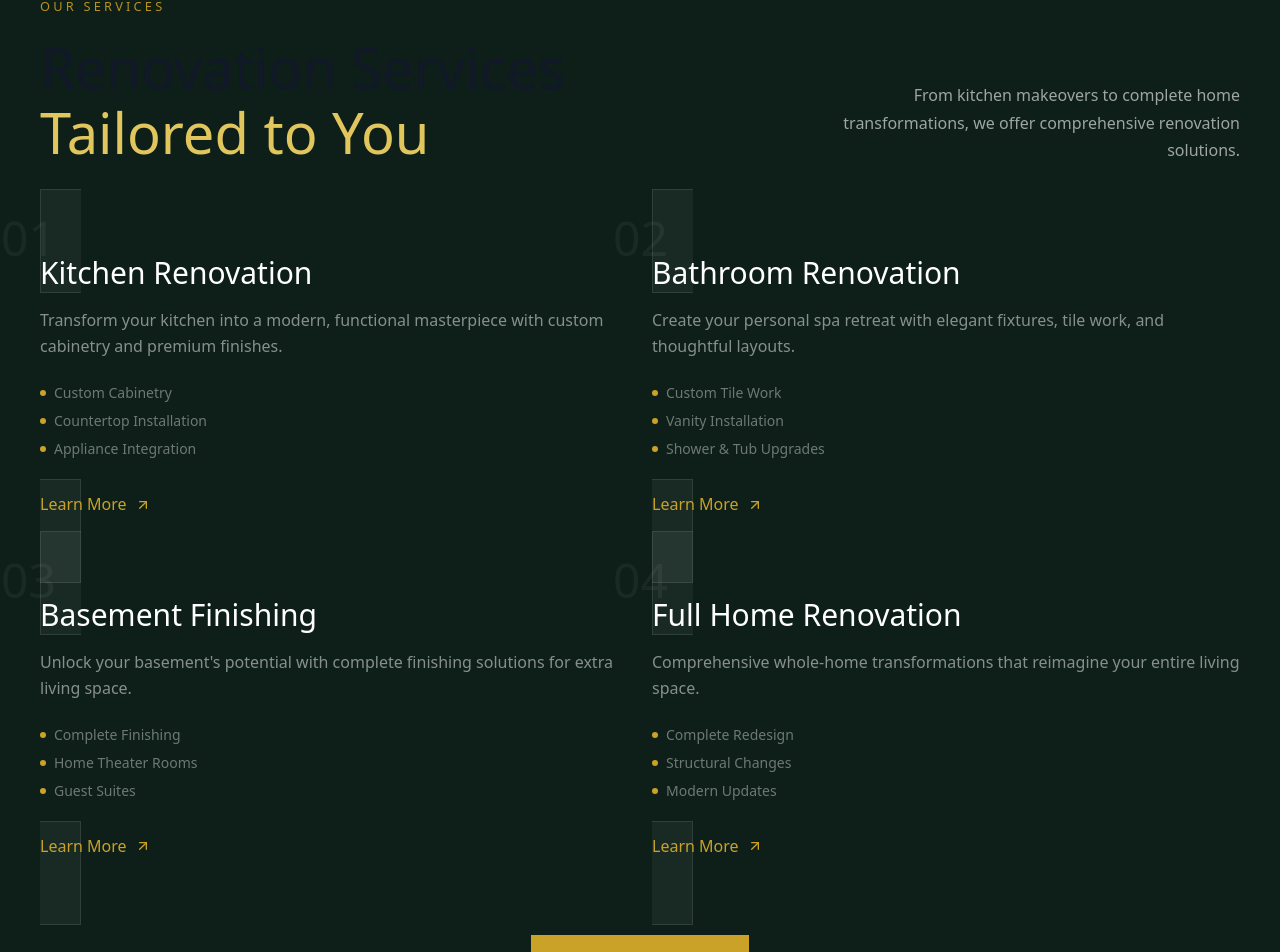
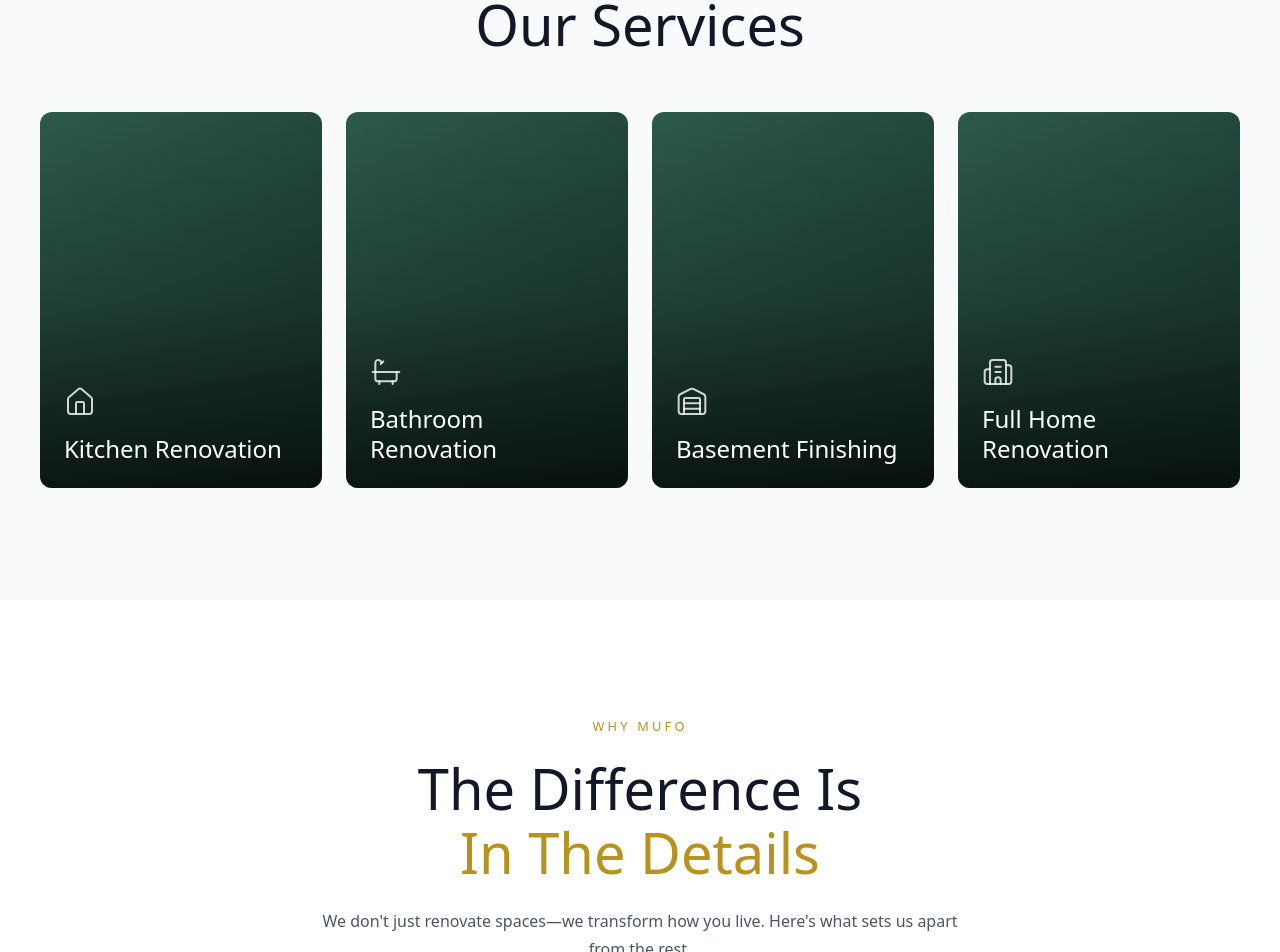
Before and after one commit to Mehriddin-bytes/Mufo, a Next.js app: page / in a window 1280 px wide. Shown: the part 920-1872 px from the top of the page. Built offline with nearby package versions, Linux system fonts and the light colour scheme.

Commit message:
update background colors in About, Services, and Why Choose Us sections

```diff
--- a/components/home/AboutSection.tsx
+++ b/components/home/AboutSection.tsx
@@ -10,7 +10,7 @@ const highlights = [
 
 export default function AboutSection() {
   return (
-    <section className="section-padding bg-[#FFFCF8]">
+    <section className="section-padding bg-gray-50">
       <div className="container-custom">
         <div className="grid lg:grid-cols-2 gap-16 lg:gap-24 items-center">
           {/* Image Side */}
--- a/components/home/ServicesSection.tsx
+++ b/components/home/ServicesSection.tsx
@@ -1,88 +1,64 @@
 import Link from 'next/link';
-import { ArrowUpRight } from 'lucide-react';
+import { Home, Bath, Warehouse, Building2 } from 'lucide-react';
 import { ScrollAnimation, StaggerAnimation } from '@/components/ui';
 import { services } from '@/lib/data/siteData';
 
+const iconMap = {
+  'kitchen-renovation': Home,
+  'bathroom-renovation': Bath,
+  'basement-finishing': Warehouse,
+  'full-home-renovation': Building2,
+};
+
 export default function ServicesSection() {
   return (
-    <section className="section-padding bg-brand-dark">
+    <section className="section-padding bg-gray-50">
       <div className="container-custom">
         {/* Section Header */}
-        <div className="flex flex-col lg:flex-row lg:items-end lg:justify-between gap-8 mb-16">
-          <ScrollAnimation direction="up">
-            <span className="section-label text-accent">Our Services</span>
-            <h2 className="section-heading mt-4 text-white">
-              Renovation Services
-              <br />
-              <span className="text-accent-light">Tailored to You</span>
-            </h2>
+        <ScrollAnimation direction="up" className="text-center mb-14">
+          <h2 className="section-heading">Our Services</h2>
         </ScrollAnimation>
-
-          <ScrollAnimation direction="up" delay={100}>
-            <p className="text-white/60 max-w-md lg:text-right">
-              From kitchen makeovers to complete home transformations,
-              we offer comprehensive renovation solutions.
-            </p>
-          </ScrollAnimation>
-        </div>
 
         {/* Services Grid */}
         <StaggerAnimation
           direction="up"
           staggerDelay={100}
-          className="grid md:grid-cols-2 gap-6"
+          className="grid md:grid-cols-2 lg:grid-cols-4 gap-6"
         >
-          {services.map((service, index) => (
+          {services.map((service) => {
+            const Icon = iconMap[service.slug as keyof typeof iconMap] || Home;
+
+            return (
               <Link
                 key={service.id}
                 href={`/services/${service.slug}`}
-              className="group relative bg-white/5 border border-white/10 p-8 lg:p-10 hover:bg-white/10 hover:border-accent/30 transition-all duration-300"
+                className="group relative block aspect-[3/4] rounded-xl overflow-hidden"
               >
-              {/* Number */}
-              <span className="absolute top-6 right-6 font-display text-5xl text-white/5 group-hover:text-accent/20 transition-colors">
-                0{index + 1}
-              </span>
+                {/* Background Image Placeholder */}
+                <div className="absolute inset-0 bg-gradient-to-br from-brand-light to-brand group-hover:scale-105 transition-transform duration-500" />
+
+                {/* Overlay gradient */}
+                <div className="absolute inset-0 bg-gradient-to-t from-black/70 via-black/20 to-transparent" />
 
                 {/* Content */}
-              <div className="relative">
-                <h3 className="font-display text-2xl lg:text-3xl text-white font-medium mb-4 group-hover:text-accent-light transition-colors">
+                <div className="absolute inset-x-0 bottom-0 p-6">
+                  {/* Icon */}
+                  <div className="mb-4">
+                    <Icon className="w-8 h-8 text-white/80" strokeWidth={1.5} />
+                  </div>
+
+                  {/* Title */}
+                  <h3 className="font-display text-xl lg:text-2xl text-white font-medium leading-tight">
                     {service.title}
                   </h3>
+                </div>
 
-                <p className="text-white/50 mb-6 leading-relaxed">
-                  {service.description}
-                </p>
-
-                {/* Features */}
-                <ul className="space-y-2 mb-8">
-                  {service.features.slice(0, 3).map((feature) => (
-                    <li key={feature} className="flex items-center gap-2 text-white/40 text-sm">
-                      <span className="w-1.5 h-1.5 rounded-full bg-accent" />
-                      {feature}
-                    </li>
-                  ))}
-                </ul>
-
-                {/* Link */}
-                <span className="inline-flex items-center gap-2 text-accent font-medium group-hover:gap-3 transition-all">
-                  Learn More
-                  <ArrowUpRight className="w-4 h-4" />
-                </span>
-              </div>
+                {/* Hover overlay */}
+                <div className="absolute inset-0 bg-brand/0 group-hover:bg-brand/40 transition-colors duration-300" />
               </Link>
-          ))}
+            );
+          })}
         </StaggerAnimation>
-
-        {/* Bottom CTA */}
-        <ScrollAnimation direction="up" delay={300} className="text-center mt-12">
-          <Link
-            href="/services"
-            className="inline-flex items-center gap-3 px-8 py-4 bg-accent text-brand-dark font-medium hover:bg-accent-hover transition-all"
-          >
-            View All Services
-            <ArrowUpRight className="w-5 h-5" />
-          </Link>
-        </ScrollAnimation>
       </div>
     </section>
   );
--- a/components/home/WhyChooseUsSection.tsx
+++ b/components/home/WhyChooseUsSection.tsx
@@ -11,7 +11,7 @@ const iconMap = {
 
 export default function WhyChooseUsSection() {
   return (
-    <section className="section-padding bg-[#FFFCF8]">
+    <section className="section-padding bg-white">
       <div className="container-custom">
         {/* Section Header */}
         <ScrollAnimation direction="up" className="text-center mb-16">
```
Lines whose indentation alone changed are shown as unchanged.
